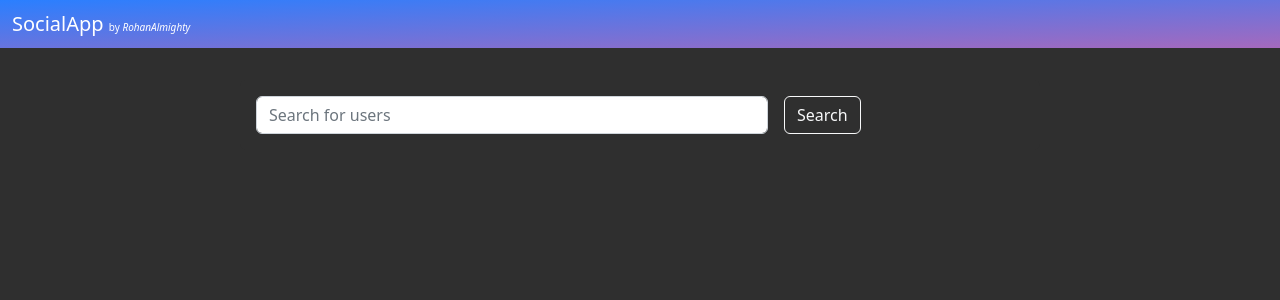
After one commit to RohanAlmighty/Python-FastAPI-SocialApp, a FastAPI app: template templates/user-search.html in a window 1280 px wide. The commit adds this page. Shown: the top 300 px of the page. Run offline with FastAPI, Linux system fonts and the light colour scheme; the template is opened without the code that fills it, so the values that code supplies are empty; some libraries are stand-ins or nearby versions.

Commit message:
📦 NEW: Added user search functionality

```diff
--- a/main.py
+++ b/main.py
@@ -2,7 +2,7 @@ from fastapi import FastAPI
 
 import models
 from database import engine
-from routers import auth, posts, users
+from routers import auth, posts, users, search
 from starlette.staticfiles import StaticFiles
 from starlette.responses import RedirectResponse
 from starlette import status
@@ -22,3 +22,4 @@ async def root():
 app.include_router(auth.router)
 app.include_router(posts.router)
 app.include_router(users.router)
+app.include_router(search.router)
--- a/templates/navbar.html
+++ b/templates/navbar.html
@@ -10,6 +10,9 @@
             <ul class="navbar-nav me-auto mb-2 mb-lg-0">
                 <li class="nav-item m-1">
                     <a class="nav-link active" href="/">Home</a>
+                </li>
+                <li class="nav-item m-1">
+                    <a class="nav-link active" href="/search">Search</a>
                 </li>
                 <li class="nav-item m-1">
                     <a class="nav-link active" href="/users/profile/my-profile">My Profile</a>
--- /dev/null
+++ b/templates/user-search.html
@@ -0,0 +1,34 @@
+{% include 'layout.html' %}
+
+<div class="container pt-3 pb-3">
+    <div class="card text-dark mb-3 mt-3 mx-auto border-0" style="max-width: 50rem; background-color: #2f2f2f;">
+        <div class="card-body text-white">
+            <form method="POST" action="/search">
+                <div class="row">
+                    <div class="d-flex align-items-center">
+                        <div class="col-8">
+                            <input type="search" name="search" class="form-control rounded"
+                                placeholder="Search for users" required />
+                        </div>
+                        <div class="col-4">
+                            <button type="submit" class="btn btn-outline-light mx-3" href="">Search</a>
+                        </div>
+                    </div>
+                </div>
+            </form>
+        </div>
+    </div>
+    {% if search_result %}
+    {% for user_info in search_result %}
+    <div class="card text-dark mb-3 mt-3 mx-auto border-0" style="max-width: 50rem; background-color: #525252">
+        <div class="card-body text-white">
+            <p class="card-text">
+                {{ user_info.first_name }} {{ user_info.last_name }} @{{ user_info.username }}
+            </p>
+            <p class="card-text">
+                {{ user_info.bio }}
+            </p>
+        </div>
+    </div>
+    {% endfor %}{% endif %}
+</div>
```
Also changed, not shown: routers/search.py (added, +68 -0 lines).
